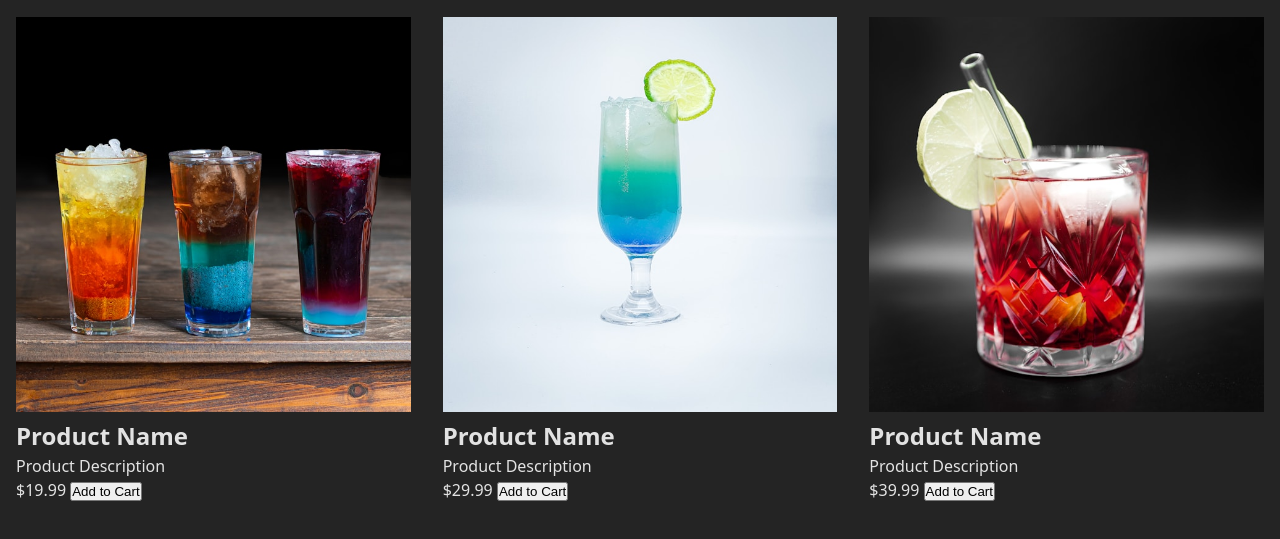
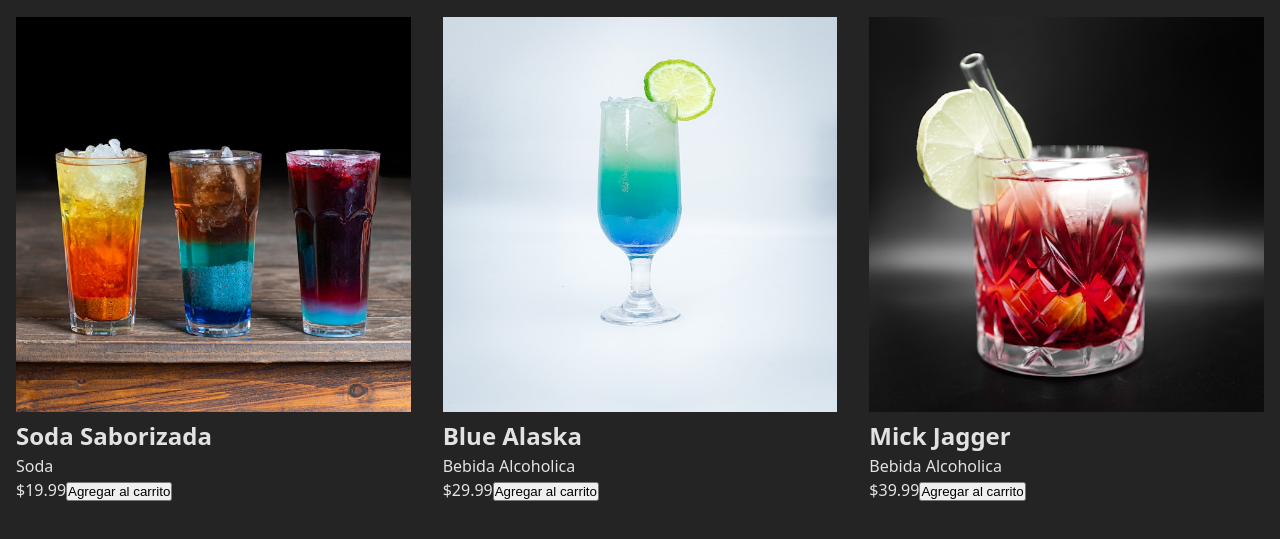
Before and after one commit to JohnnatanV/ecommerce-practice, a website built with Vite: page index.html in a window 1280 px wide. Shown: the part 47-586 px from the top of the page. Built offline with nearby package versions, Linux system fonts and the light colour scheme.

Commit message:
Initialising logic in JS

```diff
--- a/index.html
+++ b/index.html
@@ -9,28 +9,7 @@
   </head>
   <body>
     <h1>Basic Ecommerce Practice</h1>
-    <div class="container">
-      <div class="card">
-        <img src="/src/assets/1.jpg" alt="Product Image" />
-        <h2>Product Name</h2>
-        <p>Product Description</p>
-        <span>$19.99</span>
-        <button>Add to Cart</button>
-      </div>
-      <div class="card">
-        <img src="/src/assets/2.jpg" alt="Product Image" />
-        <h2>Product Name</h2>
-        <p>Product Description</p>
-        <span>$29.99</span>
-        <button>Add to Cart</button>
-      </div>
-      <div class="card">
-        <img src="/src/assets/3.jpg" alt="Product Image" />
-        <h2>Product Name</h2>
-        <p>Product Description</p>
-        <span>$39.99</span>
-        <button>Add to Cart</button>
-      </div>
+    <div class="container"></div>
   </body>
   <script type="module" src="/src/main.js"></script>
 </html>
--- /dev/null
+++ b/src/images.js
@@ -0,0 +1,5 @@
+import img1 from './assets/1.jpg';
+import img2 from './assets/2.jpg';
+import img3 from './assets/3.jpg';
+
+export const images = [img1, img2, img3];
--- /dev/null
+++ b/src/main.js
@@ -0,0 +1,38 @@
+import { images } from "./images";
+const container = document.querySelector(".container");
+
+const products = [
+  { id: 1, name: "Soda Saborizada", description: "Soda", price: `$${19.99}`, img: images[0] },
+  { id: 2, name: "Blue Alaska", description: "Bebida Alcoholica", price: `$${29.99}`, img: images[1] },
+  { id: 3, name: "Mick Jagger", description: "Bebida Alcoholica", price: `$${39.99}`, img: images[2] },
+]
+
+products.forEach((product) => {
+  const card = document.createElement("div");
+  card.classList.add("card");
+
+  const img = document.createElement("img");
+  img.src = product.img;
+  img.alt = product.name;
+
+  const title = document.createElement("h2");
+  title.textContent = product.name;
+
+  const desc = document.createElement("p");
+  desc.textContent = product.description;
+
+  const price = document.createElement("span");
+  price.textContent = product.price;
+
+  const button = document.createElement("button");
+  button.classList.add("btn");
+  button.textContent = "Agregar al carrito";
+
+  card.appendChild(img);
+  card.appendChild(title);
+  card.appendChild(desc);
+  card.appendChild(price);
+  card.appendChild(button);
+
+  container.appendChild(card);
+})
```
